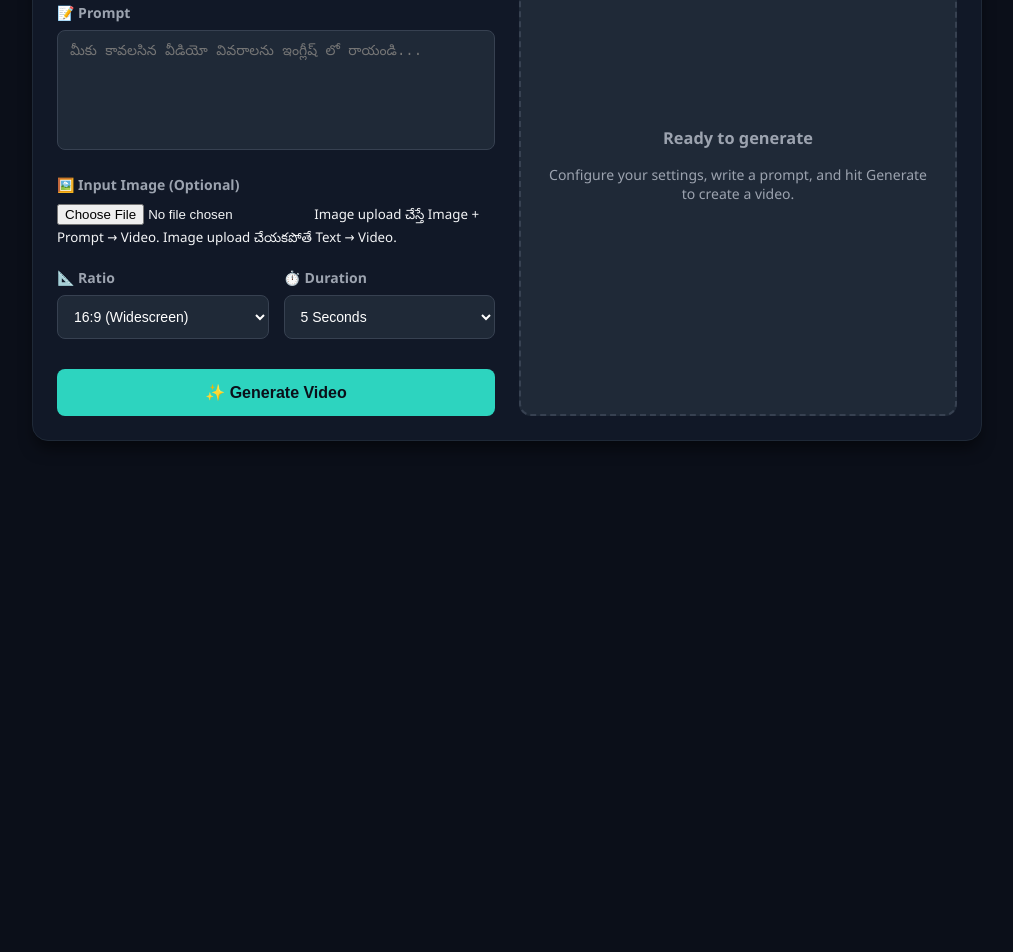
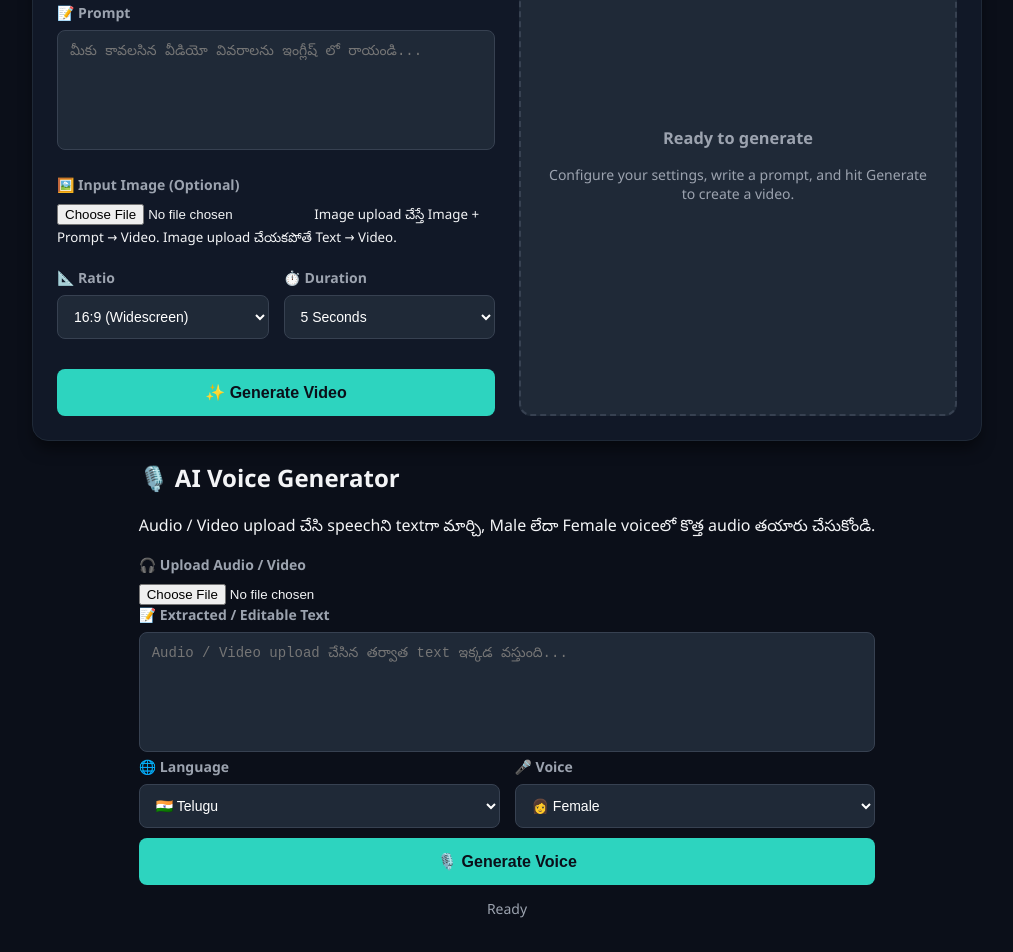
Before and after one commit to gopalch17589-source/my-ai-video-generator, a website: page index.html in a window 1280 px wide. Shown: the part 251-1203 px from the top of the page, without its empty margins (133-1146 px from the left). Before the commit the page ends 800 px from the top, so only its background shows below. Drawn offline with Linux system fonts and the light colour scheme.

Commit message:
Update index.html

```diff
--- a/index.html
+++ b/index.html
@@ -125,7 +125,88 @@
       </div>
 
 </div>
+    <!-- 🎙️ VOICE BOX -->
+<div class="voice-box">
 
+    <h2>🎙️ AI Voice Generator</h2>
+
+    <p>
+        Audio / Video upload చేసి speechని textగా మార్చి,
+        Male లేదా Female voiceలో కొత్త audio తయారు చేసుకోండి.
+    </p>
+
+    <label>🎧 Upload Audio / Video</label>
+    <input
+        type="file"
+        id="voice-media"
+        accept="audio/*,video/*"
+    >
+
+    <label>📝 Extracted / Editable Text</label>
+    <textarea
+        id="voice-text"
+        rows="6"
+        placeholder="Audio / Video upload చేసిన తర్వాత text ఇక్కడ వస్తుంది..."
+    ></textarea>
+
+    <div class="row-settings">
+
+        <div>
+            <label>🌐 Language</label>
+            <select id="voice-language">
+                <option value="te-IN">🇮🇳 Telugu</option>
+                <option value="hi-IN">🇮🇳 Hindi</option>
+                <option value="ta-IN">🇮🇳 Tamil</option>
+                <option value="kn-IN">🇮🇳 Kannada</option>
+                <option value="ml-IN">🇮🇳 Malayalam</option>
+                <option value="bn-IN">🇮🇳 Bengali</option>
+                <option value="mr-IN">🇮🇳 Marathi</option>
+                <option value="gu-IN">🇮🇳 Gujarati</option>
+                <option value="pa-IN">🇮🇳 Punjabi</option>
+                <option value="en-IN">🇬🇧 English</option>
+            </select>
+        </div>
+
+        <div>
+            <label>🎤 Voice</label>
+            <select id="voice-gender">
+                <option value="female">👩 Female</option>
+                <option value="male">👨 Male</option>
+            </select>
+        </div>
+
+    </div>
+
+    <button
+        class="btn-generate"
+        type="button"
+        onclick="generateVoice()"
+    >
+        🎙️ Generate Voice
+    </button>
+
+    <div id="voice-status" class="status-text">
+        <p>Ready</p>
+    </div>
+
+    <audio
+        id="voice-output"
+        controls
+        style="display:none; width:100%; margin-top:15px;"
+    ></audio>
+
+    <a
+        id="voice-download"
+        class="download-btn"
+        href="#"
+        download="generated_voice.wav"
+        style="display:none;"
+    >
+        📥 Download Voice
+    </a>
+
+</div>
+<!-- 🎙️ END VOICE BOX -->
 <script>
 async function generatevideo() {
 
```
